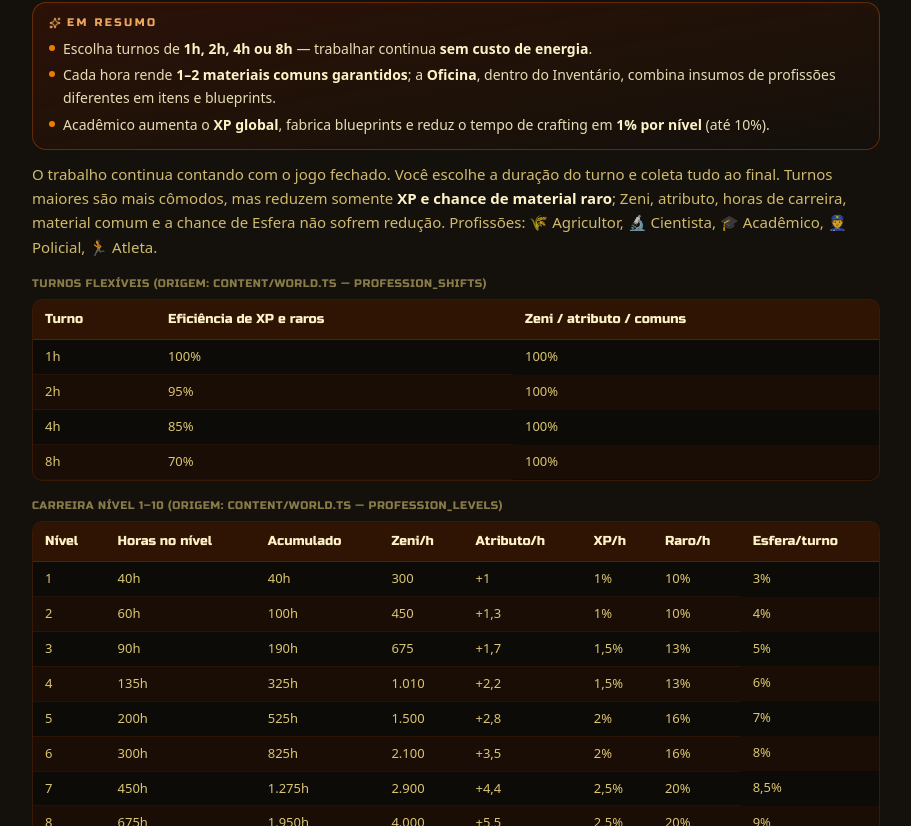
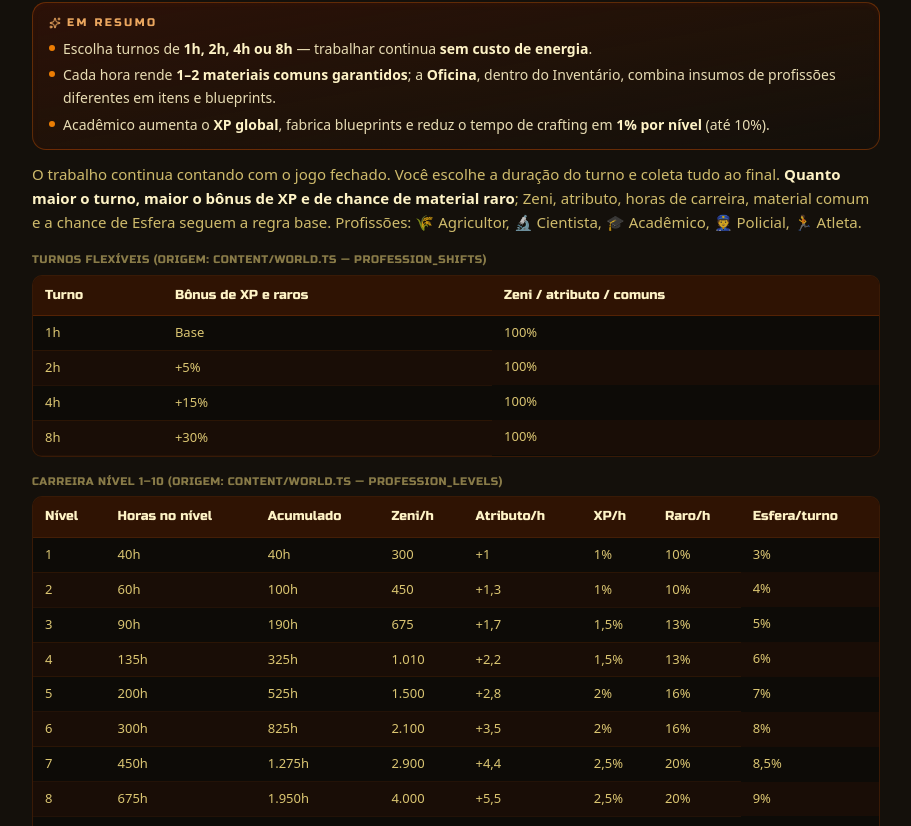
Before and after one commit to kikajima/mysticwarriors, a Next.js app: page /wiki in a window 1280 px wide. Shown: the part 10494-11320 px from the top of the page, without its empty margins (320-1231 px from the left). Built offline with nearby package versions, Linux system fonts and the light colour scheme; no server answers.

Commit message:
Profissões: turnos longos aumentam XP e raros
Inverte a antiga penalidade de duração: 1h base, 2h +5%, 4h +15% e 8h +30% em XP e chance de material raro por hora; atualiza UI, Wiki e testes.

```diff
--- a/src/components/game/ProfessionsPanel.tsx
+++ b/src/components/game/ProfessionsPanel.tsx
@@ -166,7 +166,7 @@ export function ProfessionsPanel({
               <div>
                 <h3 className="font-heading text-amber-100">Duração do próximo turno</h3>
                 <p className="text-xs text-amber-200/50 mt-1">
-                  Turnos longos mantêm Zeni, atributo, horas e materiais comuns integrais. A eficiência reduz apenas XP e chance de material raro.
+                  Quanto maior o turno, maior o bônus de XP e de chance de material raro. Zeni, atributo, horas e materiais comuns continuam integrais.
                 </p>
               </div>
               <div className="grid grid-cols-4 gap-2">
@@ -183,7 +183,11 @@ export function ProfessionsPanel({
                     }`}
                   >
                     <span className="font-heading block">{shift.hours}h</span>
-                    <span className="text-[10px]">{Math.round(shift.efficiency * 100)}% XP/raros</span>
+                    <span className="text-[10px]">
+                      {shift.efficiency <= 1
+                        ? 'XP/raros base'
+                        : `+${Math.round((shift.efficiency - 1) * 100)}% XP/raros`}
+                    </span>
                   </button>
                 ))}
               </div>
@@ -230,7 +234,7 @@ export function ProfessionsPanel({
                         />
                       </div>
                       <p className="text-[11px] text-amber-200/40">
-                        Base do turno: {currentPreview.zeni.toLocaleString('pt-BR')} Zeni · {currentPreview.xp.toLocaleString('pt-BR')} XP · eficiência {Math.round(currentPreview.efficiency * 100)}%.
+                        Base do turno: {currentPreview.zeni.toLocaleString('pt-BR')} Zeni · {currentPreview.xp.toLocaleString('pt-BR')} XP · {currentPreview.efficiency <= 1 ? 'sem bônus de duração' : `bônus de duração +${Math.round((currentPreview.efficiency - 1) * 100)}% em XP/raros`}.
                       </p>
                       <div className="mt-3">
                         {confirmCancel ? (
@@ -388,7 +392,7 @@ export function ProfessionsPanel({
                   </div>
 
                   <p className="text-[11px] text-amber-200/45 mb-3">
-                    Comum: 1–2 unidades por hora garantidas. Raros usam a eficiência do turno. Esfera: um teste por turno concluído.
+                    Comum: 1–2 unidades por hora garantidas. Turnos mais longos aumentam a chance de raro por hora. Esfera: um teste por turno concluído.
                   </p>
 
                   {isActive ? (
--- a/src/lib/game/actions.ts
+++ b/src/lib/game/actions.ts
@@ -443,10 +443,11 @@ async function actionStartProfession(
 
   const progress = parseProfessions(player.professions);
   const level = professionLevel(progress[def.id]);
-  const efficiency = Math.round((professionShift(hours)?.efficiency ?? 1) * 100);
+  const shiftMultiplier = professionShift(hours)?.efficiency ?? 1;
+  const shiftBonusPct = Math.max(0, Math.round((shiftMultiplier - 1) * 100));
 
   return {
-    message: `Trabalho iniciado: ${def.name} (${professionLevelTitle(level)}), turno de ${hours}h. Eficiência de XP/raros: ${efficiency}%.`,
+    message: `Trabalho iniciado: ${def.name} (${professionLevelTitle(level)}), turno de ${hours}h. Bônus de duração em XP/raros: +${shiftBonusPct}%.`,
     levelsGained: 0,
   };
 }
--- a/src/lib/game/content/world.ts
+++ b/src/lib/game/content/world.ts
@@ -14,8 +14,8 @@ import type {
 // ---------------------------------------------------------------------
 //  * progressão por HORAS (nível derivado; 4.450h fecham o ciclo);
 //  * turnos válidos: 1h / 2h / 4h / 8h;
-//  * eficiência reduz somente XP e chance de material raro;
-//  * Zeni, atributo, horas, comum garantido e Esfera não perdem eficiência;
+//  * turnos longos concedem bônus progressivo de XP e chance de material raro;
+//  * Zeni, atributo, horas, comum garantido e Esfera mantêm a regra base;
 //  * atributo respeita STAT_CAP=999 no servidor;
 //  * Acadêmico não dá atributo: fornece bônus global de XP e, na PR de
 //    crafting, redução do tempo de fabricação.
@@ -77,9 +77,9 @@ export const PROFESSION_MASTERY_HOURS = 4_450;
 
 export const PROFESSION_SHIFTS: ProfessionShiftDef[] = [
   { hours: 1, efficiency: 1.00 },
-  { hours: 2, efficiency: 0.95 },
-  { hours: 4, efficiency: 0.85 },
-  { hours: 8, efficiency: 0.70 },
+  { hours: 2, efficiency: 1.05 },
+  { hours: 4, efficiency: 1.15 },
+  { hours: 8, efficiency: 1.30 },
 ];
 
 export const PROFESSION_MATERIALS: ProfessionMaterialDef[] = [
--- a/src/lib/game/types.ts
+++ b/src/lib/game/types.ts
@@ -86,13 +86,13 @@ export interface ProfessionLevelRewards {
   xpPctPerHour: number;
   /** Chance de Esfera por TURNO concluído. */
   dragonBallChance: number;
-  /** Chance base de material raro por HORA, antes da eficiência do turno. */
+  /** Chance base de material raro por HORA, antes do multiplicador do turno. */
   rareChance: number;
 }
 
 export interface ProfessionShiftDef {
   hours: 1 | 2 | 4 | 8;
-  /** Eficiência aplicada a XP e à chance de raro; demais ganhos são integrais. */
+  /** Multiplicador aplicado a XP e à chance de raro; turnos longos podem passar de 100%. */
   efficiency: number;
 }
 
--- a/src/lib/wiki/wiki-content.ts
+++ b/src/lib/wiki/wiki-content.ts
@@ -1005,16 +1005,16 @@ export const WIKI_SECTIONS: WikiSection[] = [
     blocks: [
       {
         kind: 'text',
-        text: `O trabalho continua contando com o jogo fechado. Você escolhe a duração do turno e coleta tudo ao final. Turnos maiores são mais cômodos, mas reduzem somente **XP e chance de material raro**; Zeni, atributo, horas de carreira, material comum e a chance de Esfera não sofrem redução. Profissões: ${PROFESSIONS.map((p) => `${p.icon} ${p.name}`).join(', ')}.`,
+        text: `O trabalho continua contando com o jogo fechado. Você escolhe a duração do turno e coleta tudo ao final. **Quanto maior o turno, maior o bônus de XP e de chance de material raro**; Zeni, atributo, horas de carreira, material comum e a chance de Esfera seguem a regra base. Profissões: ${PROFESSIONS.map((p) => `${p.icon} ${p.name}`).join(', ')}.`,
       },
       {
         kind: 'table',
         table: {
           caption: 'Turnos flexíveis (ORIGEM: content/world.ts — PROFESSION_SHIFTS)',
-          headers: ['Turno', 'Eficiência de XP e raros', 'Zeni / atributo / comuns'],
+          headers: ['Turno', 'Bônus de XP e raros', 'Zeni / atributo / comuns'],
           rows: PROFESSION_SHIFTS.map((s) => [
             `${s.hours}h`,
-            `${Math.round(s.efficiency * 100)}%`,
+            s.efficiency <= 1 ? 'Base' : `+${Math.round((s.efficiency - 1) * 100)}%`,
             '100%',
           ]),
         },
@@ -1060,7 +1060,7 @@ export const WIKI_SECTIONS: WikiSection[] = [
         items: [
           `A carreira fecha o ciclo em **${br(PROFESSION_MASTERY_HOURS)} horas**. No Nível 10 você continua recebendo as recompensas do Nível 10; Mestria/Prestígio será uma etapa própria.`,
           'O ganho de atributo usa frações internas e respeita o teto global de **999**; ao chegar no teto, Zeni, XP, horas e loot continuam normalmente.',
-          'A chance de material raro é testada **uma vez por hora** e multiplicada pela eficiência do turno. O material comum nunca deixa de vir: **1–2 unidades por hora**.',
+          'A chance de material raro é testada **uma vez por hora** e recebe o bônus da duração do turno. O material comum nunca deixa de vir: **1–2 unidades por hora**.',
           'A Esfera do Dragão faz **um único teste ao concluir o turno**, independentemente de o turno ter 1h ou 8h.',
           'Cancelar um turno em andamento não concede recompensa parcial.',
           '**Androide:** o bônus racial de Zeni de trabalho continua valendo.',
```
Also changed, not shown: 2 other files (tests, documents, lock files or other folders).
